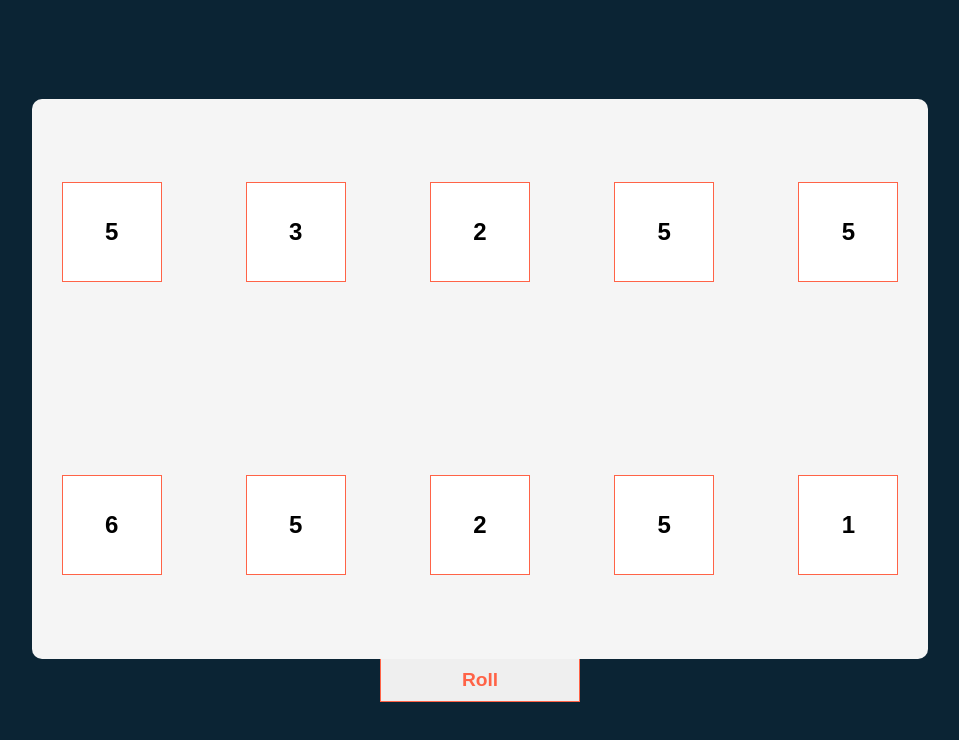
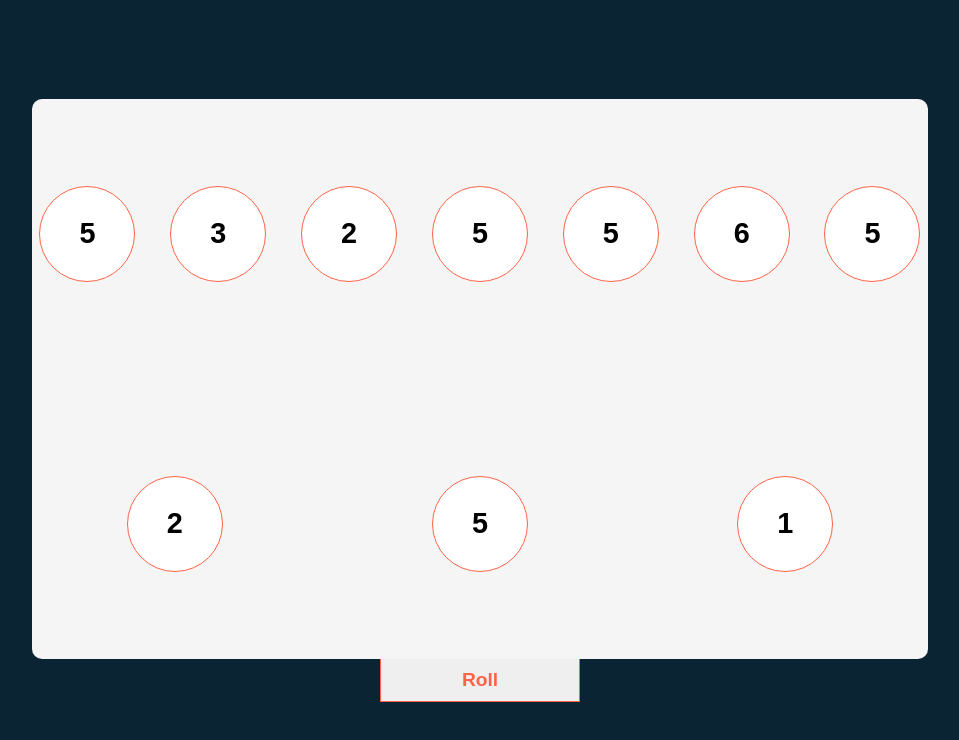
Before and after one commit to KishorRShetty/dice-game, a React (Create React App) app in the folder frontend/: page / in a window 1280 px wide. Shown: the top 740 px of the page, without its empty margins (160-1119 px from the left). Built offline with nearby package versions, Linux system fonts and the light colour scheme.

Commit message:
pushed through script

```diff
--- a/frontend/src/App.css
+++ b/frontend/src/App.css
@@ -1,19 +1,18 @@
-.diceMain{
+.diceMain {
     background-color: #F5F5F5;
     border-radius: 10px;
     height: 70vh;
     width: 70vw;
-    /* display: flex;
-    justify-content: space-around;
-    align-items: center;
-    margin: auto; */
-
-    display: grid;
+    display: flex;
+    flex-wrap: wrap;
+    margin: auto;
+    gap: 20px;
+    /* display: grid;
     grid-template: auto auto/repeat(5,1fr);
-    gap: 25px;
+    gap: 25px; */
 }
 
-.btn{
+.btn {
     display: flex;
     margin: auto;
     padding: 10px;
--- a/frontend/src/components/Dice.css
+++ b/frontend/src/components/Dice.css
@@ -1,11 +1,11 @@
 .dice{
     border: thin solid tomato;
-    padding: 1rem;
-    font-size: x-large;
+    font-size: 1.8rem;
     font-weight: bold;
     cursor: pointer;
-    height: 100px;
-    width: 100px;
+    height: 6rem;
+    width: 6rem;
+    border-radius: 50%;
     display: flex;
     justify-content: center;
     align-items: center;
--- a/frontend/src/index.css
+++ b/frontend/src/index.css
@@ -17,7 +17,6 @@ body {
   padding: 20px;
   font-family: 'Karla', sans-serif;
   display: flex;
-  flex-direction: column;
   justify-content: center;
   align-items: center;
   height: 100vh; /* made it center vertically*/
```
